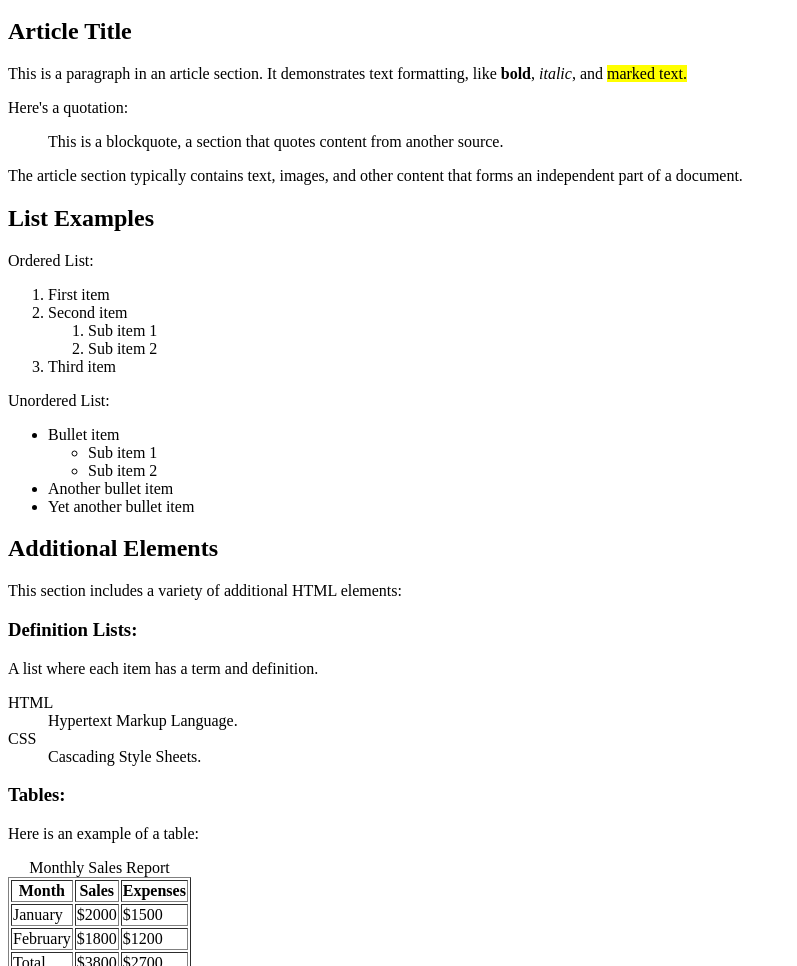
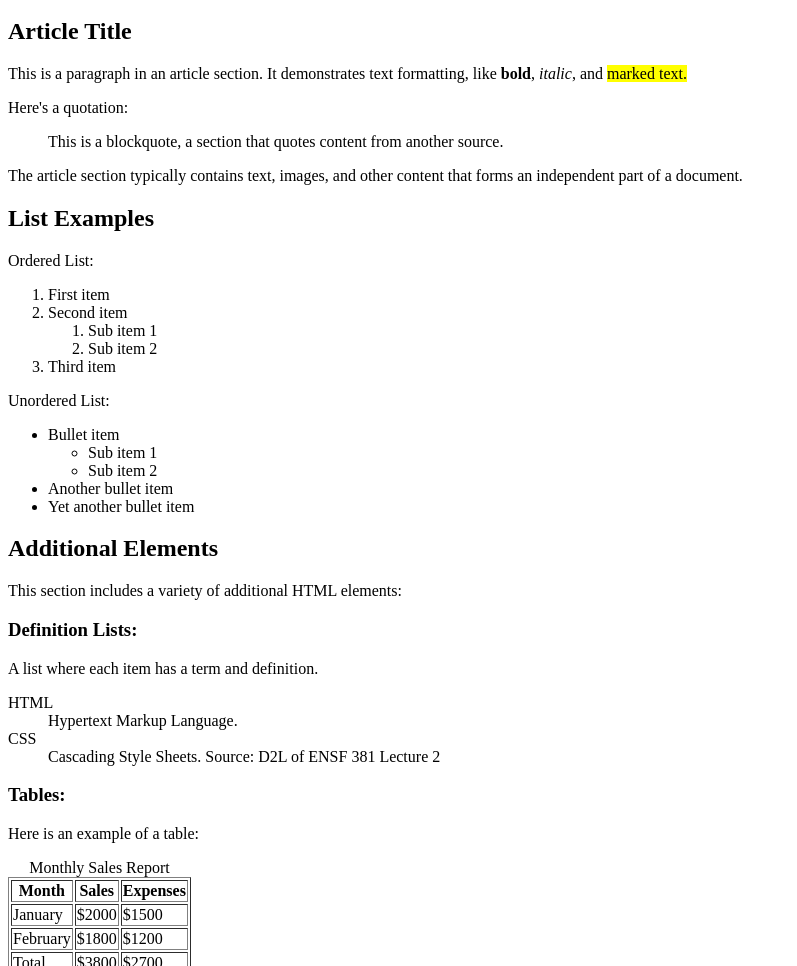
Before and after one commit to malsayed03/Lab2, a plain HTML site: page news.html in a window 1280 px wide. Shown: the part 136-1102 px from the top of the page, without its empty margins (0-797 px from the left). Drawn offline with Linux system fonts and the light colour scheme.

Commit message:
added cite

```diff
--- a/news.html
+++ b/news.html
@@ -92,7 +92,7 @@ Description : A simple HTML file.
             <dt>HTML</dt>
             <dd>Hypertext Markup Language.</dd>
 			<dt>CSS</dt>
-            <dd>Cascading Style Sheets.
+            <dd>Cascading Style Sheets. Source: D2L of ENSF 381 Lecture 2
                 <!--Add CSS definition here--></dd>
         </dl>
 
```
